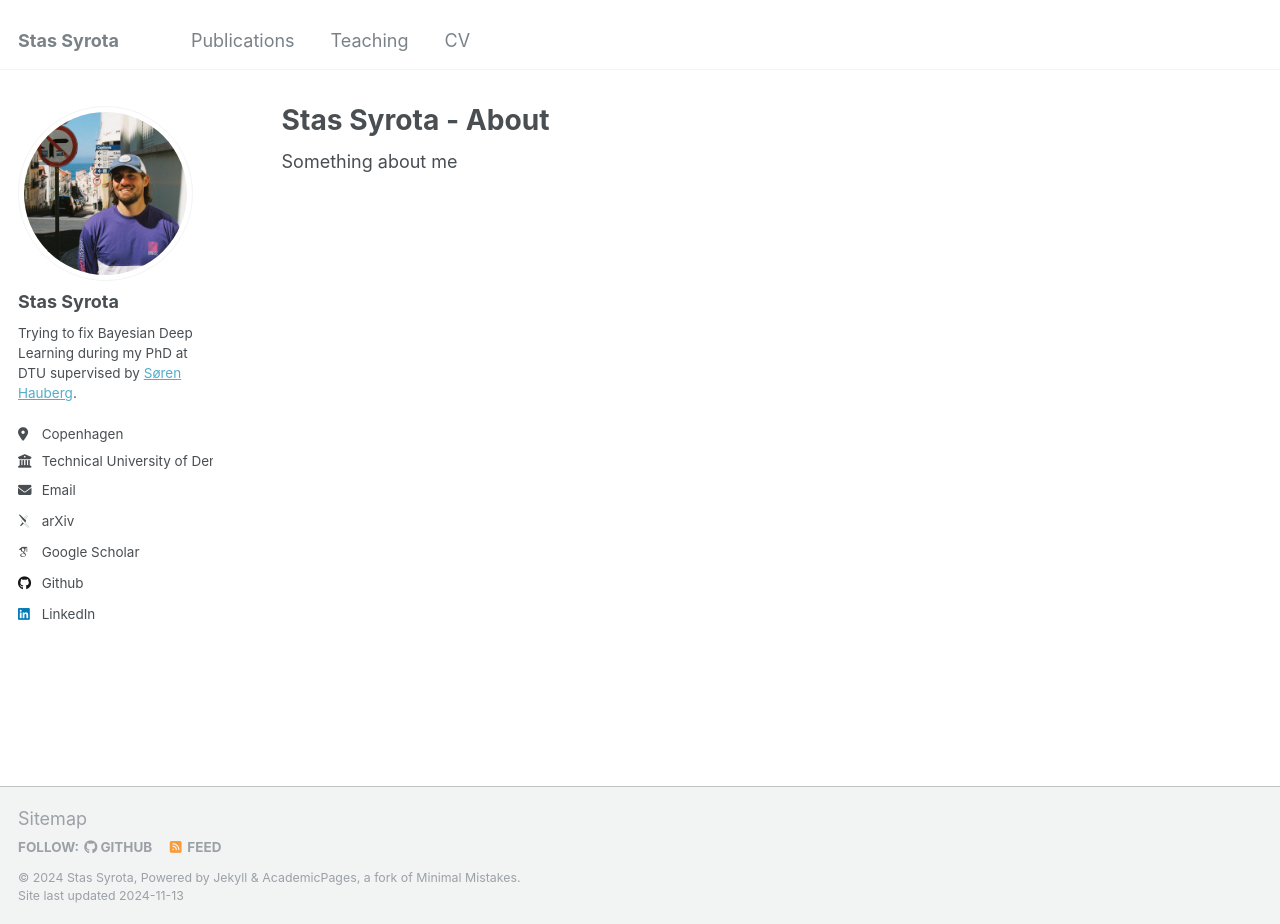
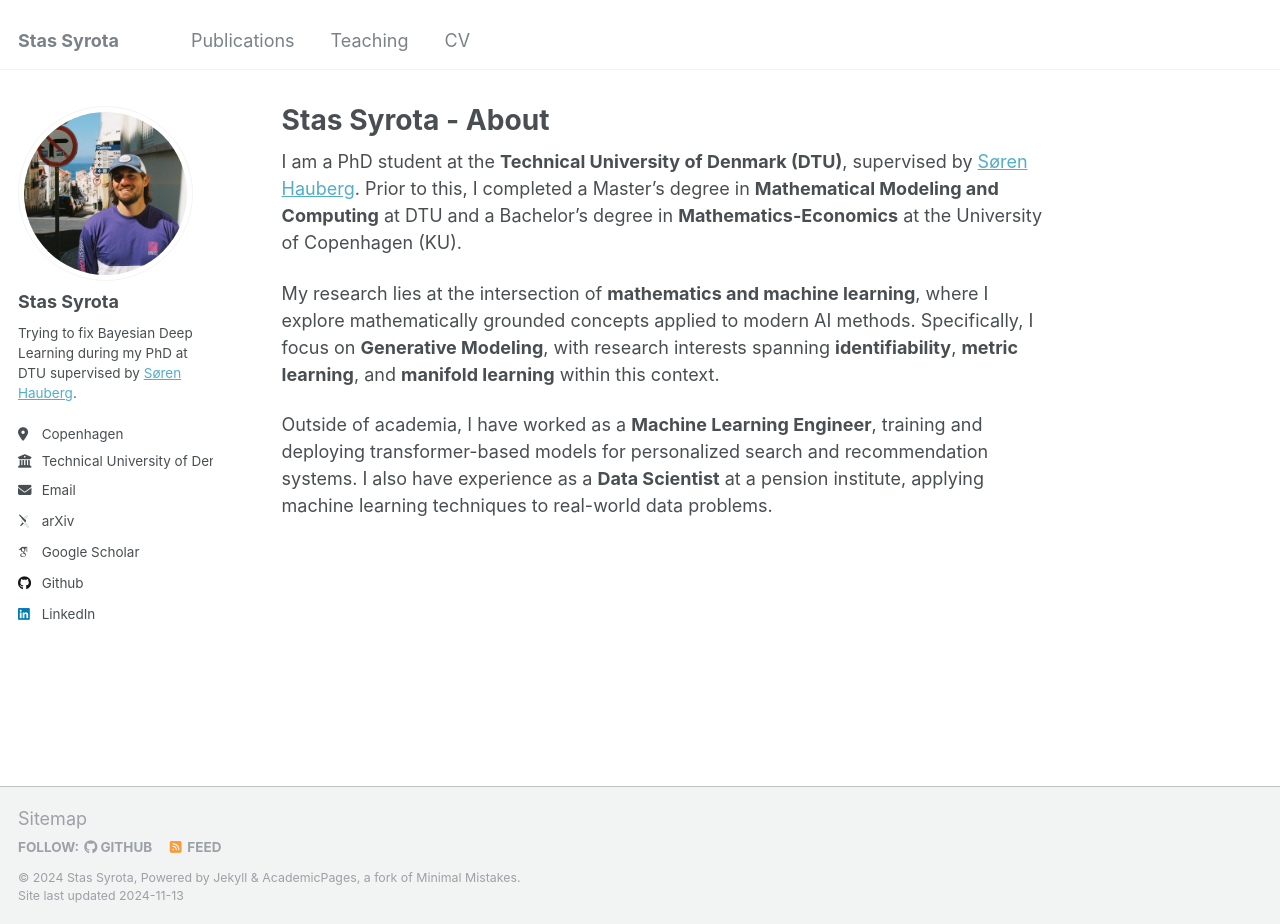
Before and after one commit to mustass/mustass.github.io, a Jekyll site: the page built from _pages/about.md, in a window 1280 px wide and 924 px high. Built offline with Jekyll 4.4.1, drawn with Linux system fonts in a browser that asks for light colours; some web fonts are replaced.

Commit message:
cool for now

```diff
--- a/_pages/about.md
+++ b/_pages/about.md
@@ -6,5 +6,8 @@ redirect_from:
   - /about/
   - /about.html
 ---
+I am a PhD student at the **Technical University of Denmark (DTU)**, supervised by [Søren Hauberg](http://people.compute.dtu.dk/sohau/). Prior to this, I completed a Master's degree in **Mathematical Modeling and Computing** at DTU and a Bachelor's degree in **Mathematics-Economics** at the University of Copenhagen (KU).
 
-Something about me
+My research lies at the intersection of **mathematics and machine learning**, where I explore mathematically grounded concepts applied to modern AI methods. Specifically, I focus on **Generative Modeling**, with research interests spanning **identifiability**, **metric learning**, and **manifold learning** within this context.
+
+Outside of academia, I have worked as a **Machine Learning Engineer**, training and deploying transformer-based models for personalized search and recommendation systems. I also have experience as a **Data Scientist** at a pension institute, applying machine learning techniques to real-world data problems.
```
